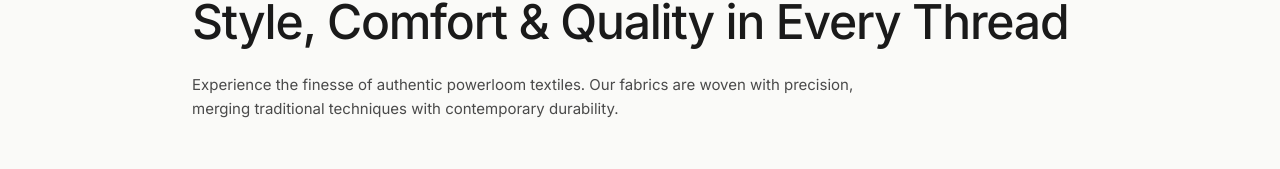
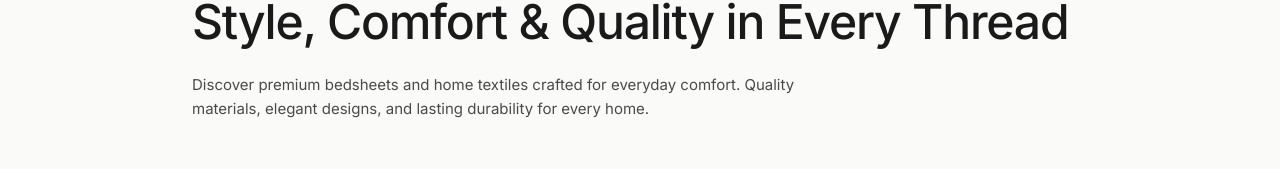
Before and after one commit to SandeepKumar1232005/textile, a React (Vite) app: page / in a window 1280 px wide. Shown: the part 205-374 px from the top of the page. Built offline with nearby package versions, Linux system fonts and the light colour scheme; no server answers; the database is empty.

Commit message:
Update home page hero subtitle paragraph in Home.tsx

```diff
--- a/src/pages/Home.tsx
+++ b/src/pages/Home.tsx
@@ -45,7 +45,7 @@ export function Home() {
             <span className="text-[#B8912F] text-xs font-bold uppercase tracking-[0.3em] mb-4 block">Collection 2024</span>
             <h1 className="text-4xl md:text-5xl font-medium leading-[1.1] text-brand-black mb-6 tracking-tight">Style, Comfort & Quality in Every Thread</h1>
             <p className="text-[#4A4A4A] leading-relaxed mb-8 text-[15px] max-w-2xl">
-              Experience the finesse of authentic powerloom textiles. Our fabrics are woven with precision, merging traditional techniques with contemporary durability.
+              Discover premium bedsheets and home textiles crafted for everyday comfort. Quality materials, elegant designs, and lasting durability for every home.
             </p>
           </motion.div>
           <motion.div
```
